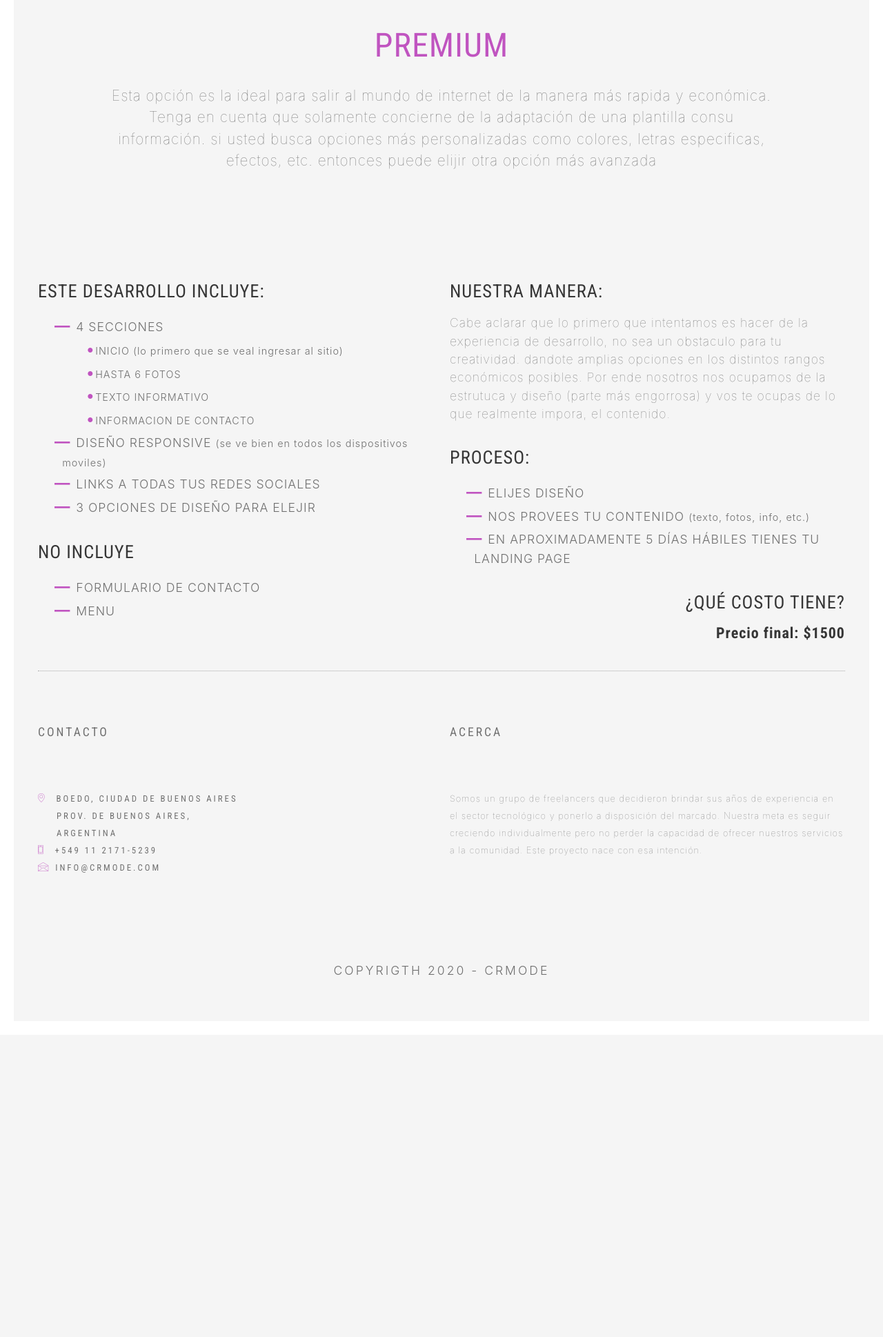
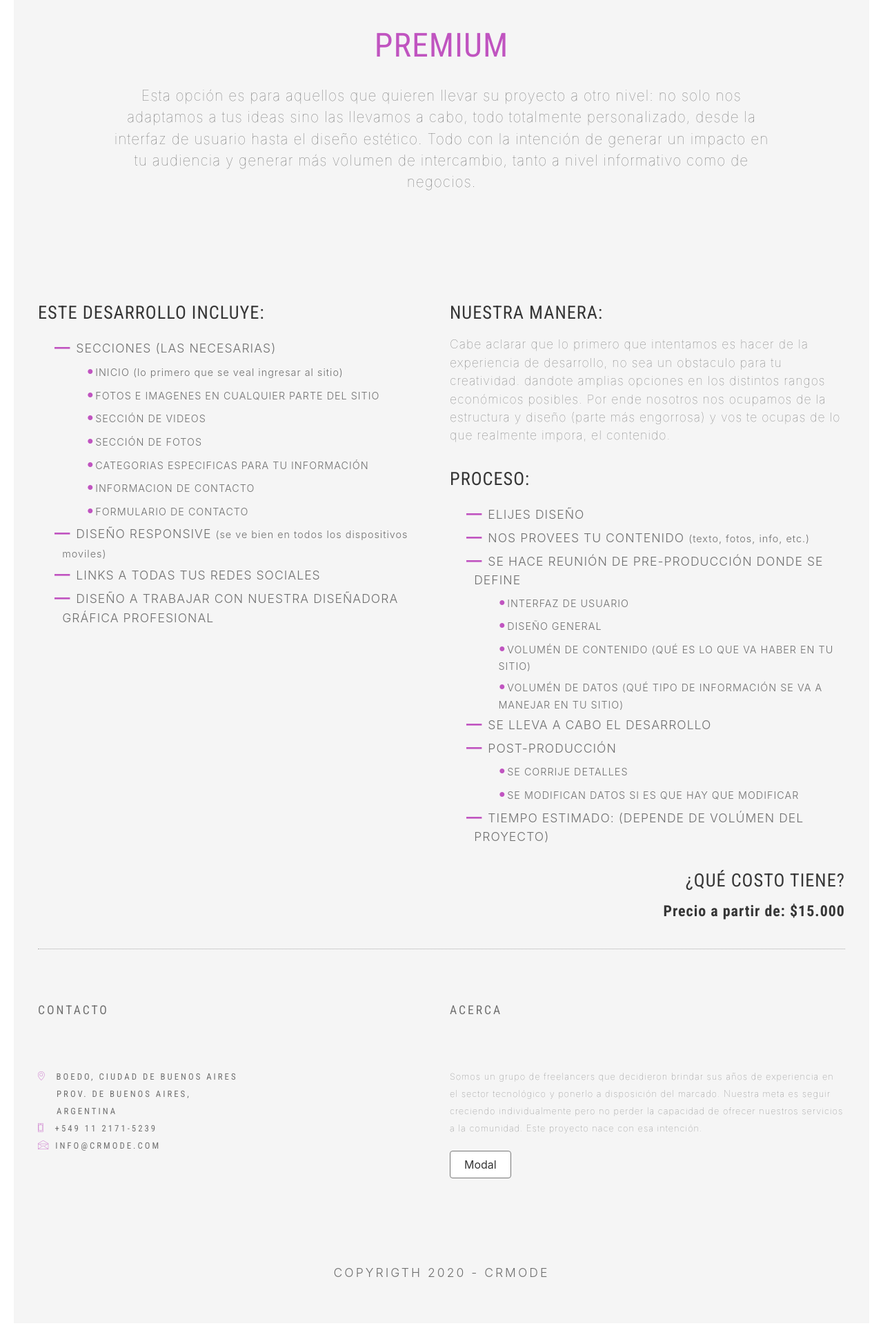
Before and after one commit to jesushernan3/crmode, a PHP site: page /app/views/content/sitios/landing-premium.php in a window 1280 px wide. Shown: the part 441-2379 px from the top of the page at 69% size. Before the commit the page ends 1941 px from the top, so only its background shows below. Run offline with PHP 8.4, Linux system fonts and the light colour scheme; some libraries are stand-ins or nearby versions.

Commit message:
Ventana modal para colocar formulario o lo qe sea, primera prueba colocada en el footer

```diff
--- a/app/views/content/servicios-admin.php
+++ b/app/views/content/servicios-admin.php
@@ -122,7 +122,7 @@
       <div class="column is-half is-mobile">
         <div class="frame d-flex-centered f-direction-column">
           <span class="icon-gears"></span>
-          <h4>Completo - <span>Dominio, Hostind y Administracions de Sitios Web</span></h4>
+          <h4>Completo - <span>Dominio, Hosting y Administracions de Sitios Web</span></h4>
           <!-- <h2 class="a-partir por-hora">$5500</h2> -->
           <ul>
             <li>busqueda de disponibilidad de dominio</li>
--- a/app/views/content/sitios/landing-basica.php
+++ b/app/views/content/sitios/landing-basica.php
@@ -7,7 +7,7 @@
 <section class="manifiesto module">
     <h1>Landing PAge</h1>
     <h2>Básica</h2>
-    <p>Esta opción es la ideal para salir al mundo de internet de la manera más rapida y económica. Tenga en cuenta que solamente concierne de la adaptación de una plantilla consu información. si usted busca opciones más personalizadas como colores, letras especificas, efectos, etc. entonces puede elijir otra opción más avanzada</p>
+    <p>Esta opción es la ideal para salir al mundo de internet de la manera más rapida y económica. Tenga en cuenta que solamente concierne de la adaptación de una plantilla con su información. si usted busca opciones más personalizadas como colores, letras especificas, efectos, etc. entonces puede elijir nuestra opción más avanzada</p>
   </section>
 
 
@@ -37,7 +37,7 @@
     </div>
     <div class="column is-half">
       <h3>Nuestra manera:</h3>
-      <p>Cabe aclarar que lo primero que intentamos es hacer de la experiencia de desarrollo, no sea un obstaculo para tu creatividad. dandote amplias opciones en los distintos rangos económicos posibles. Por ende nosotros nos ocupamos de la estrutuca y diseño (parte más engorrosa) y vos te ocupas de lo que realmente impora, el contenido.</p>
+      <p>Cabe aclarar que lo primero que intentamos es hacer de la experiencia de desarrollo, no sea un obstaculo para tu creatividad. dandote amplias opciones en los distintos rangos económicos posibles. Por ende nosotros nos ocupamos de la estructura y diseño (parte más engorrosa) y vos te ocupas de lo que realmente impora, el contenido.</p>
       <h3>Proceso:</h3>
       <ul>
         <li>Elijes diseño</li>
@@ -45,7 +45,7 @@
         <li>En aproximadamente 5 días hábiles tienes tu landing page</li>
       </ul>
       <h3 class="has-text-right">¿Qué costo tiene?</h3>
-      <h4 class="has-text-right">Precio final: $2000</h4>
+      <h4 class="has-text-right">Precio final: $6.000</h4>
 
     </div>
   </div>
--- a/app/views/content/sitios/landing-premium.php
+++ b/app/views/content/sitios/landing-premium.php
@@ -5,9 +5,9 @@
 
 <main class="container content">
 <section class="manifiesto module">
-    <h1>Landing PAge</h1>
+    <h1>Landing Page</h1>
     <h2>Premium</h2>
-    <p>Esta opción es la ideal para salir al mundo de internet de la manera más rapida y económica. Tenga en cuenta que solamente concierne de la adaptación de una plantilla consu información. si usted busca opciones más personalizadas como colores, letras especificas, efectos, etc. entonces puede elijir otra opción más avanzada</p>
+    <p>Esta opción es para aquellos que quieren llevar su proyecto a otro nivel: no solo nos adaptamos a tus ideas sino las llevamos a cabo, todo totalmente personalizado, desde la interfaz de usuario hasta el diseño estético. Todo con la intención de generar un impacto en tu audiencia y generar más volumen de intercambio, tanto a nivel informativo como de negocios.</p>
   </section>
 
 
@@ -16,36 +16,50 @@
     <div class="column is-half">
       <h3>Este desarrollo incluye:</h3>
       <ul>
-        <li>4 secciones
+        <li>secciones (las necesarias)
           <ul>
             <li>Inicio <span class="text-explain">(Lo primero que se veal ingresar al sitio)</span></li>
-            <li>Hasta 6 fotos</li>
-            <li>Texto informativo</li>
+            <li>Fotos e Imagenes en cualquier parte del sitio</li>
+            <li>Sección de videos</li>
+            <li>Sección de fotos</li>
+            <li>Categorias especificas para tu información</li>
             <li>Informacion de contacto</li>
+            <li>Formulario de contacto</li>
           </ul>
         </li>
         <li>Diseño Responsive <span class="text-explain">(se ve bien en todos los dispositivos moviles)</span></li>
         <li>Links a todas tus redes sociales</li>
-        <li>3 opciones de diseño para elejir</li>
+        <li>diseño a trabajar con nuestra diseñadora gráfica profesional</li>
       </ul>
 
-      <h3>No incluye</h3>
-      <ul>
-        <li>Formulario de contacto</li>
-        <li>Menu</li>
-      </ul>
+
     </div>
     <div class="column is-half">
       <h3>Nuestra manera:</h3>
-      <p>Cabe aclarar que lo primero que intentamos es hacer de la experiencia de desarrollo, no sea un obstaculo para tu creatividad. dandote amplias opciones en los distintos rangos económicos posibles. Por ende nosotros nos ocupamos de la estrutuca y diseño (parte más engorrosa) y vos te ocupas de lo que realmente impora, el contenido.</p>
+      <p>Cabe aclarar que lo primero que intentamos es hacer de la experiencia de desarrollo, no sea un obstaculo para tu creatividad. dandote amplias opciones en los distintos rangos económicos posibles. Por ende nosotros nos ocupamos de la estructura y diseño (parte más engorrosa) y vos te ocupas de lo que realmente impora, el contenido.</p>
       <h3>Proceso:</h3>
       <ul>
         <li>Elijes diseño</li>
         <li>Nos provees tu contenido <span class="text-explain"> (texto, fotos, info, etc.)</span></li>
-        <li>En aproximadamente 5 días hábiles tienes tu landing page</li>
+        <li>Se hace reunión de pre-producción donde se define
+          <ul>
+            <li>Interfaz de usuario</li>
+            <li>Diseño general</li>
+            <li>Volumén de contenido (qué es lo que va haber en tu sitio)</li>
+            <li>Volumén de datos (qué tipo de información se va a manejar en tu sitio)</li>
+          </ul>
+        </li>
+        <li>Se lleva a cabo el desarrollo</li>
+        <li>Post-producción
+          <ul>
+            <li>se corrije detalles</li>
+            <li>se modifican datos si es que hay que modificar</li>
+          </ul>
+        </li>
+        <li>Tiempo estimado: (depende de volúmen del proyecto)</li>
       </ul>
       <h3 class="has-text-right">¿Qué costo tiene?</h3>
-      <h4 class="has-text-right">Precio final: $1500</h4>
+      <h4 class="has-text-right">Precio a partir de: $15.000</h4>
 
     </div>
   </div>
--- a/app/views/home.php
+++ b/app/views/home.php
@@ -59,14 +59,14 @@
       <div class="frame caja-parrafo">
         <span class="icon-presentation"></span>
         <h2>Sitios Web</h2>
-        <a href="app/views/content/sitios-web">+ información de los precios aqui</a>
+        <a class="button" href="app/views/content/sitios-web">+ información de los precios aqui</a>
       </div>
     </div>
     <div class="column is-half">
       <div class="frame caja-parrafo">
       <span class="icon-pencil"></span>
         <h2>Servicios Administrativo</h2>
-        <a href="app/views/content/servicios-admin">+ información de los precios aqui</a>
+        <a class="button" href="app/views/content/servicios-admin">+ información de los precios aqui</a>
       </div>
     </div>
     </div>
--- a/app/views/includes/foot.php
+++ b/app/views/includes/foot.php
@@ -1,7 +1,7 @@
 	<?php include 'partials/footer.php'; ?>
 	</div>
 	<!-- fin envoltorio -->
-	<script src="https://cdnjs.cloudflare.com/ajax/libs/jquery/2.1.3/jquery.min.js"></script>
+	<!-- <script src="https://cdnjs.cloudflare.com/ajax/libs/jquery/2.1.3/jquery.min.js"></script> -->
 	<script src="<?php echo $raiz;?>public/js/main.js"></script>
 	</body>
 
--- a/app/views/includes/partials/footer.php
+++ b/app/views/includes/partials/footer.php
@@ -13,6 +13,29 @@
     <section class="column is-mobile text-widget">
       <h4>Acerca</h4>
       <p>Somos un grupo de freelancers que decidieron brindar sus años de experiencia en el sector tecnológico y ponerlo a disposición del marcado. Nuestra meta es seguir creciendo individualmente pero no perder la capacidad de ofrecer nuestros servicios a la comunidad. Este proyecto nace con esa intención.</p>
+
+      <!-- Prueba de Ventana modal para formulario o lo que sea -->
+      <div><button id="boton" class="button">Modal</button></div>
+      <div class="modal" id="page-modal">
+        <div class="modal-background"></div>
+        <div class="modal-content">
+          <div class="field">
+            <label class="label">Name</label>
+            <div class="control">
+              <input class="input" type="text" placeholder="e.g Alex Smith">
+            </div>
+          </div>
+
+          <div class="field">
+            <label class="label">Email</label>
+            <div class="control">
+              <input class="input" type="email" placeholder="e.g. alexsmith@gmail.com">
+            </div>
+          </div>
+        </div>
+        <button class="modal-close is-large" aria-label="close"></button>
+      </div>
+
     </section>
     <!-- <div class="logo-footer title">Desarrollo para todos</div> -->
   </div>
--- a/public/css/main.css
+++ b/public/css/main.css
@@ -191,7 +191,13 @@ text-align: center;
 }
 .is-half .frame.caja-parrafo h2,
 .is-half .frame.caja-parrafo a {
-	margin: 20px 0;
+  margin: 20px 0;
+  padding: 10px;
+}
+.is-half .frame.caja-parrafo .button {
+  white-space: normal;
+  margin: 10px;
+  box-sizing: content-box;
 }
 .is-half .frame.caja-parrafo h2 {
   text-transform: uppercase;
@@ -360,7 +366,11 @@ input, textarea, .button {
 .field {
   margin-bottom: 25px;
 }
-
+/* :::::::::: MODAL :::::::::: */
+.modal-content {
+	background: white;
+	padding: 2rem;
+}
 /*================================
  Media Queries
 ==================================*/
--- /dev/null
+++ b/public/js/main.js
@@ -0,0 +1,15 @@
+var button = document.getElementById("boton");
+var modal = document.getElementById("page-modal");
+var close = document.getElementsByClassName("modal-close")[0];
+
+boton.onclick = function () {
+  modal.style.display = "flex";
+};
+close.onclick = function () {
+  modal.style.display = "none";
+};
+window.onclick = function (event) {
+  if (event.target.className == "modal-background") {
+    modal.style.display = "none";
+  }
+};
```
Also changed, not shown: app/views/content/sitios-web.php (+9 -9 lines), app/views/content/sitios/landing-completa.php (+7 -6 lines), app/views/content/sitios/landing-normal.php (+7 -4 lines), app/views/content/sitios/sites-basico.php (+5 -3 lines), app/views/content/sitios/sites-completo.php (+7 -6 lines), app/views/content/sitios/sites-normal.php (+7 -4 lines), app/views/content/sitios/sites-premium.php (+26 -13 lines).
